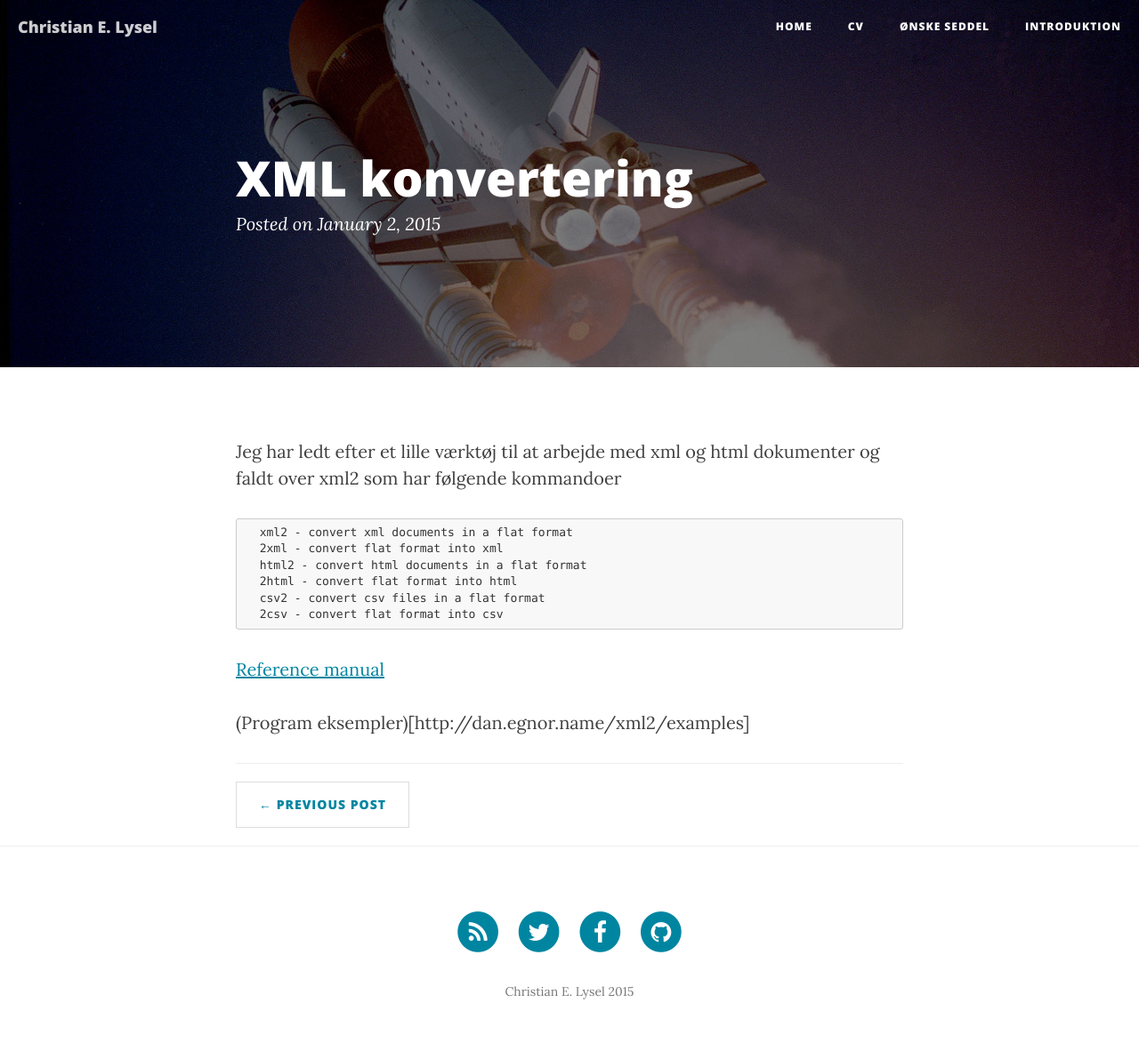
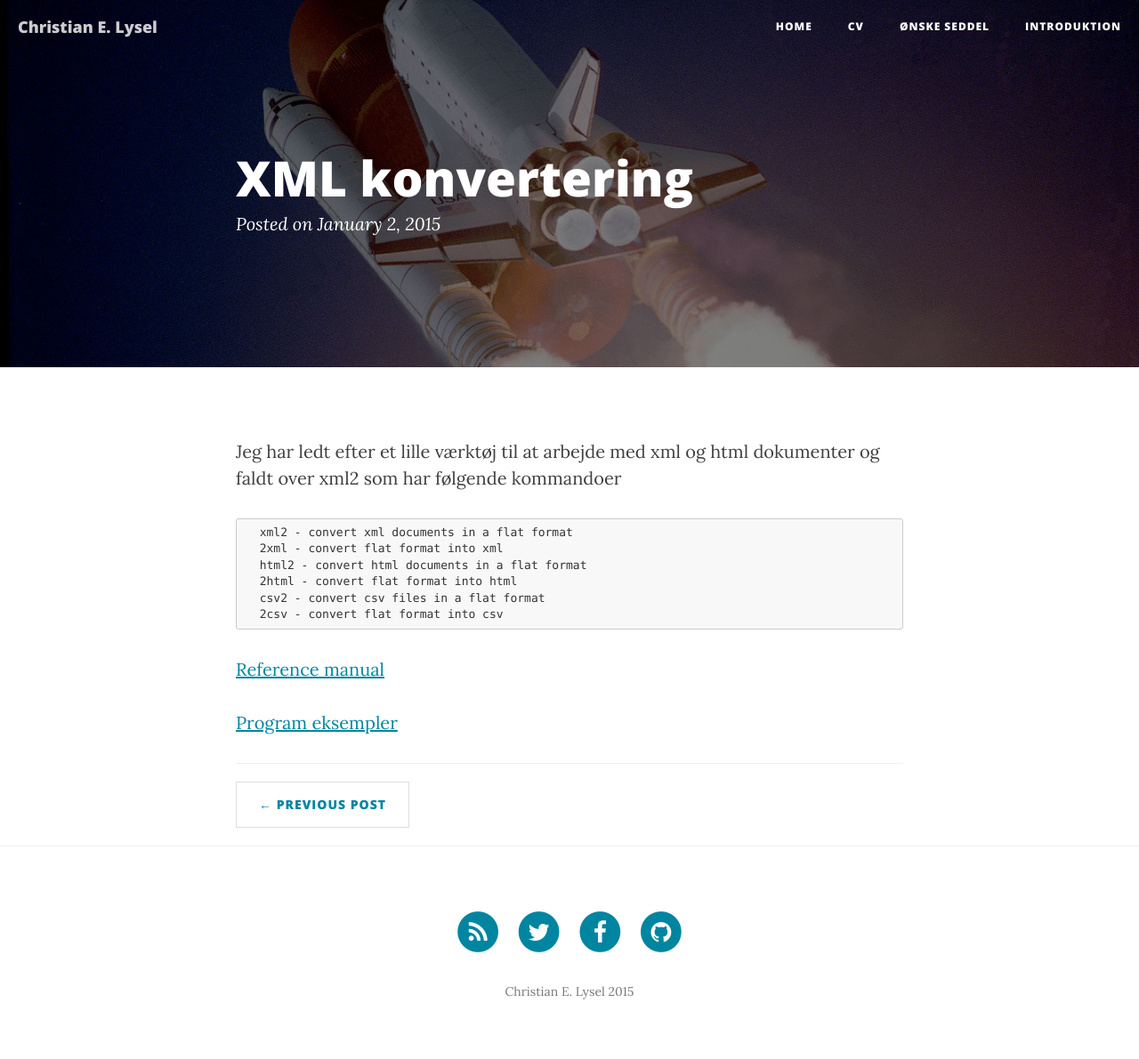
Before and after one commit to clysel/christian.lysel.net, a Jekyll site: the page built from _posts/2015-01-02-xml-konvertering.markdown, in a window 1280 px wide. Shown: the whole page at 89% size. Built offline with Jekyll 4.4.1, drawn with Linux system fonts in a browser that asks for light colours; nearby versions of some CDN libraries.

Commit message:
Update 2015-01-02-xml-konvertering.markdown

```diff
--- a/_posts/2015-01-02-xml-konvertering.markdown
+++ b/_posts/2015-01-02-xml-konvertering.markdown
@@ -14,4 +14,4 @@ Jeg har ledt efter et lille værktøj til at arbejde med xml og html dokumenter
 
 [Reference manual](http://dan.egnor.name/xml2/ref)
 
-(Program eksempler)[http://dan.egnor.name/xml2/examples]
+[Program eksempler](http://dan.egnor.name/xml2/examples)
```
